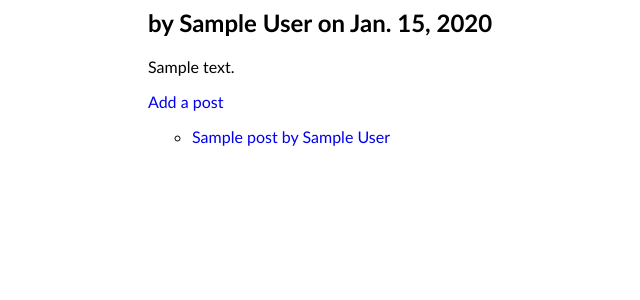
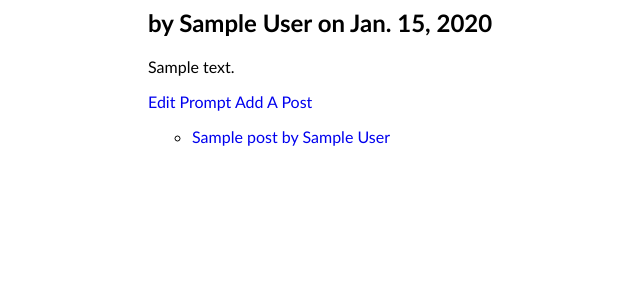
Before and after one commit to MQThai/Storytimes, a Django app: page /prompts/1 in a window 1280 px wide. Shown: the part 146-446 px from the top of the page, without its empty margins (92-732 px from the left). Run offline with Django 3.2, Linux system fonts and the light colour scheme; tables that the repository leaves empty hold one stand-in row (values such as "Sample post").

Commit message:
Added prompt edit form

```diff
--- a/backend/storytimes/templates/storytimes/prompt_detail.html
+++ b/backend/storytimes/templates/storytimes/prompt_detail.html
@@ -5,7 +5,10 @@
 
 <p>{{ prompt.body }}</p>
 
-<a href="{% url 'post_create' %}">Add a post</a>
+<div>
+  <a href="{% url 'prompt_edit' id=prompt.id %}">Edit Prompt</a>
+  <a href="{% url 'post_create' %}">Add A Post</a>
+</div>
 
 <ul>
   {% for post in prompt.posts.all %}
--- a/backend/storytimes/urls.py
+++ b/backend/storytimes/urls.py
@@ -7,6 +7,7 @@ urlpatterns = [
     path('', views.prompt_list, name='prompt_list'),
     path('prompts/<int:id>', views.prompt_detail, name='prompt_detail'),
     path('prompts/new', views.prompt_create, name='prompt_create'),
+    path('prompts/<int:id>/edit', views.prompt_edit, name='prompt_edit'),
     path('posts/<int:id>', views.post_detail, name='post_detail'),
     path('posts/new', views.post_create, name='post_create'),
     path('chapters', views.ChapterList.as_view(), name='chapter_list'),
--- a/backend/storytimes/views.py
+++ b/backend/storytimes/views.py
@@ -44,10 +44,6 @@ def prompt_detail(request, id):
     prompt = Prompt.objects.get(id=id)
     return render(request, 'storytimes/prompt_detail.html', {'prompt': prompt})
 
-def post_detail(request, id):
-    post = Post.objects.get(id=id)
-    return render(request, 'storytimes/post_detail.html', {'post': post})
-
 def prompt_create(request):
     if request.method == 'POST':
         form = PromptForm(request.POST)
@@ -58,6 +54,21 @@ def prompt_create(request):
         form = PromptForm()
     return render(request, 'storytimes/prompt_create.html', {'form': form})
 
+def prompt_edit(request, id):
+    prompt = Prompt.objects.get(id=id)
+    if request.method == 'POST':
+        form = PromptForm(request.POST, instance=prompt)
+        if form.is_valid():
+            prompt = form.save()
+            return redirect('prompt_detail', id=prompt.id)
+    else:
+        form = PromptForm(instance=prompt)
+    return render(request, 'storytimes/prompt_create.html', {'form': form})
+
+def post_detail(request, id):
+    post = Post.objects.get(id=id)
+    return render(request, 'storytimes/post_detail.html', {'post': post})
+
 def post_create(request):
     if request.method == 'POST':
         form = PostForm(request.POST)
```
